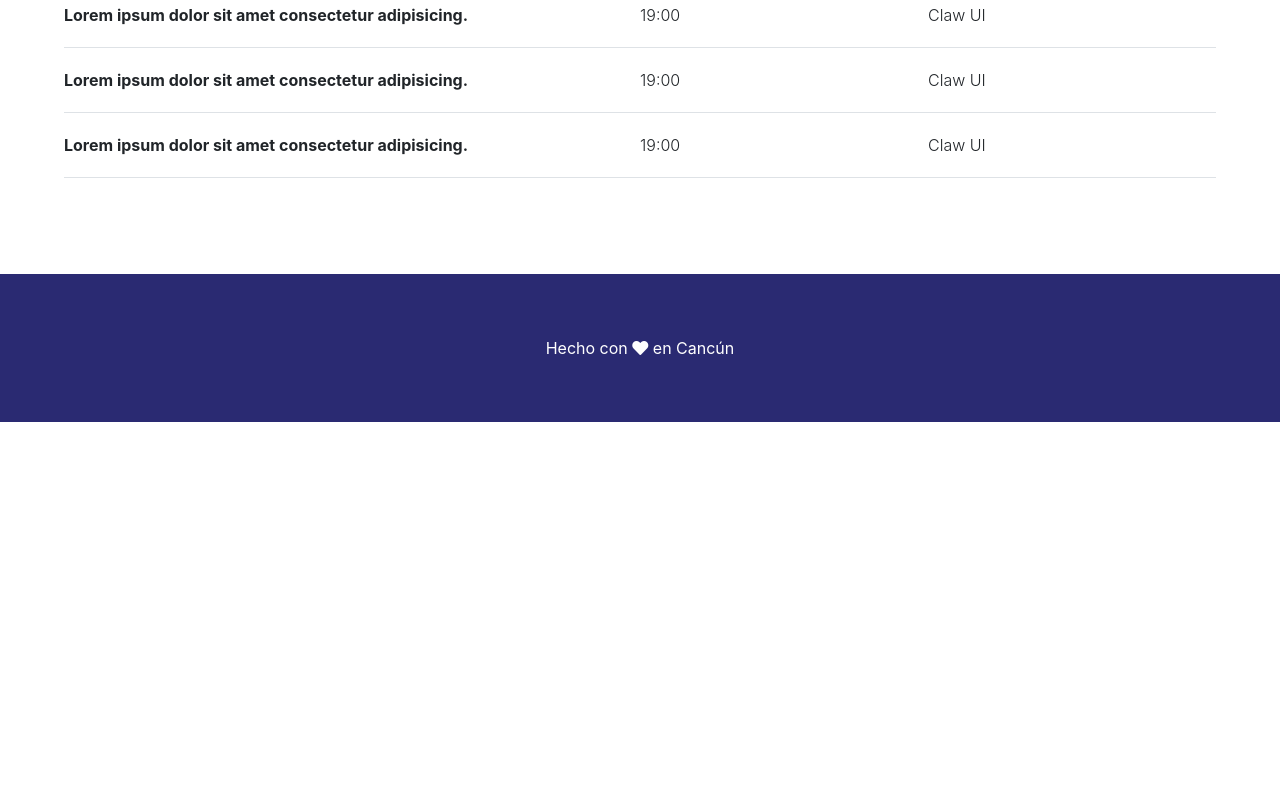
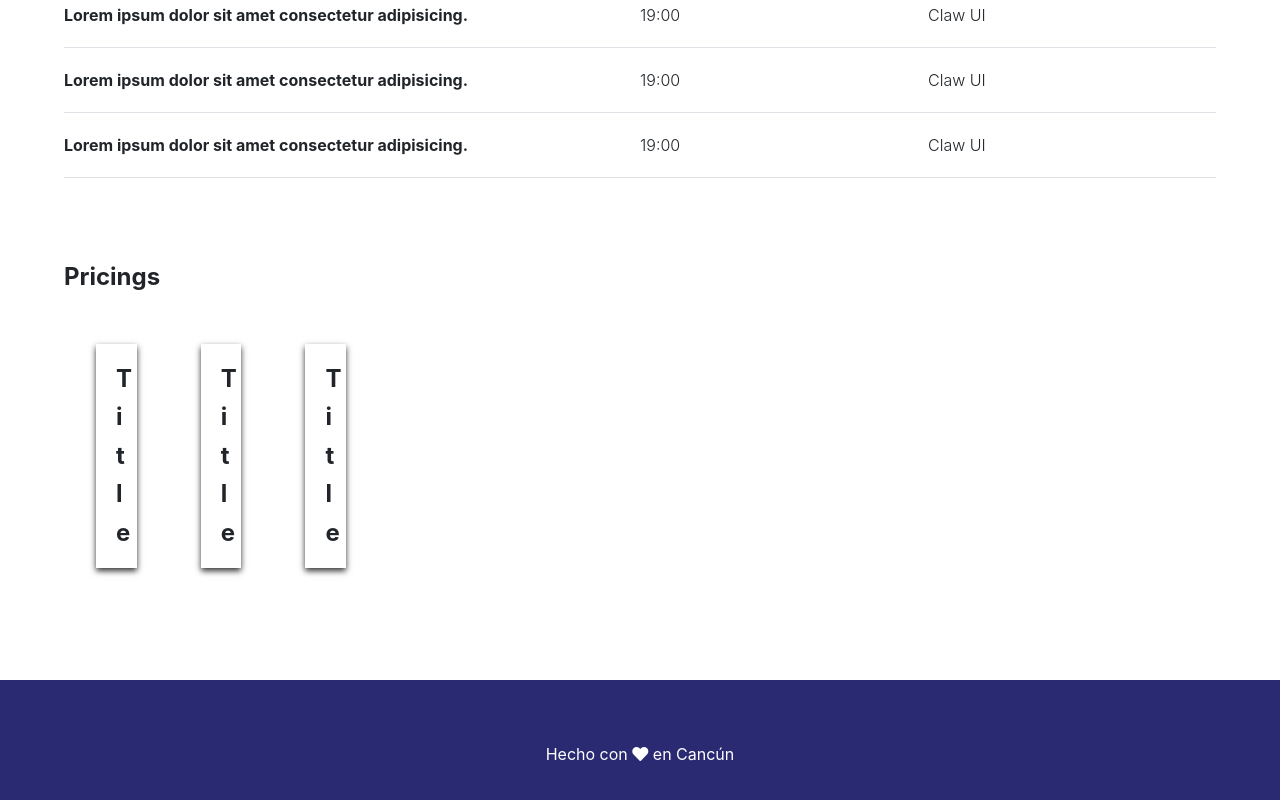
Before and after one commit to SlothTechOfficial/ClawUI, a Vue app: page / in a window 1280 px wide. Shown: the part 2228-3028 px from the top of the page. Before the commit the page ends 2650 px from the top, so only its background shows below. Built offline with nearby package versions, Linux system fonts and the light colour scheme; a web font is replaced by a local one.

Commit message:
[Pricings] arquitecture

```diff
--- /dev/null
+++ b/src/assets/scss/components/_card.scss
@@ -0,0 +1,23 @@
+.cards{
+
+}
+.card{
+    position: relative;
+    display: flex;
+    flex-direction: column;
+    min-width: 0;
+    word-wrap: break-word;
+    background-clip: border-box;
+    margin:2rem;
+    word-wrap: break-word;
+    max-width: 100%;
+    box-shadow:0 3px 6px rgba(0,0,0,.8);
+    &__body{
+        width:80%;
+        margin:0 auto;
+        padding:1em;
+    }
+    &.pricing{
+
+    }
+}
--- /dev/null
+++ b/src/assets/scss/layout/_claw-grid.scss
@@ -0,0 +1,11 @@
+.grid-container, [class^=grid-container-] {
+    display: grid;
+}
+.grid-container{
+    &--fill {
+        grid-template-columns: repeat(auto-fill, minmax(100px, 1fr));
+    }
+    &--fit {
+        grid-template-columns: repeat(auto-fit, minmax(100px, 1fr));
+    }
+}
--- a/src/assets/scss/main.scss
+++ b/src/assets/scss/main.scss
@@ -2,6 +2,8 @@
 @import "base/base";
 @import "base/normalize";
 
+// Layout
+@import "layout/claw-grid";
 // Config
 @import "base/functions";
 @import "base/variables";
@@ -14,6 +16,6 @@
 @import "components/about";
 @import "components/community-list";
 @import "components/schedule";
-
+@import "components/card";
 
 @import "theme/typography";
--- /dev/null
+++ b/src/components/Pricings.vue
@@ -0,0 +1,38 @@
+<template>
+    <section class="">
+        <div class="container">
+            <h2 class="title-section">
+                Pricings
+            </h2>
+
+            <div class="grid-container--fill">
+                <div class="card">
+                    <div class="card__body">
+                        <h2>Title</h2>
+                    </div>
+                </div>
+                 <div class="card">
+                    <div class="card__body">
+                        <h2>Title</h2>
+                    </div>
+                </div>
+                 <div class="card">
+                    <div class="card__body">
+                        <h2>Title</h2>
+                    </div>
+                </div>
+            </div>
+
+        </div>
+    </section>
+</template>
+
+<script>
+    export default {
+        name: 'Pricings'
+    }
+</script>
+
+<style lang="scss" scoped>
+
+</style>
--- a/src/views/Home.vue
+++ b/src/views/Home.vue
@@ -4,6 +4,7 @@
     <about id="acerca-de"></about>
     <speakers id="comunidades"></speakers>
     <events id="eventos"></events>
+    <pricings id="precios"></pricings>
     <footer class="main-footer">
       <div class="container">
         <p>
@@ -20,14 +21,15 @@ import Banner from '@/components/Banner.vue';
 import About from '@/components/About.vue';
 import Speakers from '@/components/Speakers.vue';
 import Events from '@/components/Events.vue';
-
+import Pricings from '@/components/Pricings.vue';
 export default {
   name: 'home',
   components: {
     Banner,
     About,
     Speakers,
-    Events
+    Events,
+    Pricings
   }
 }
 </script>
```
